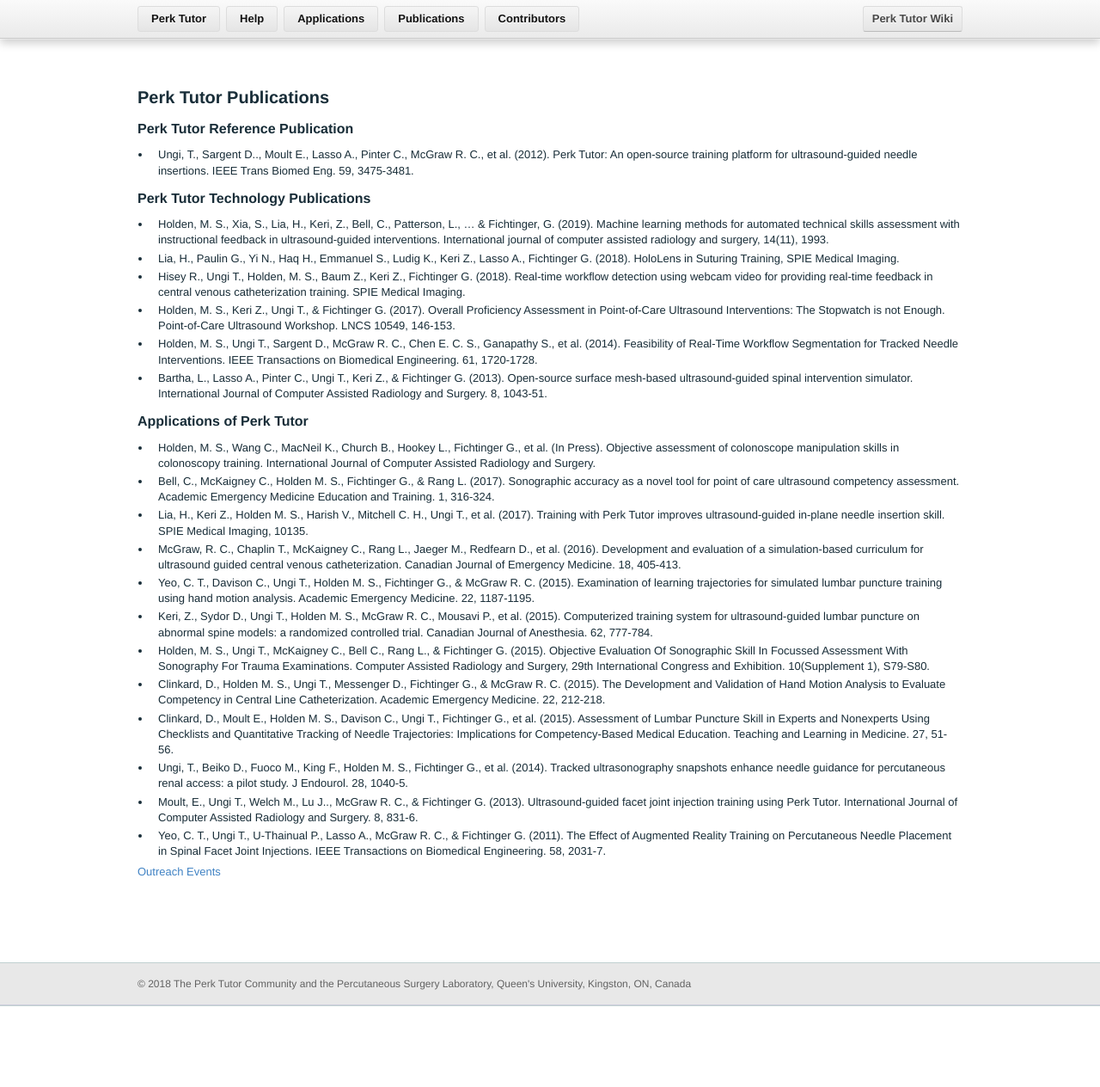
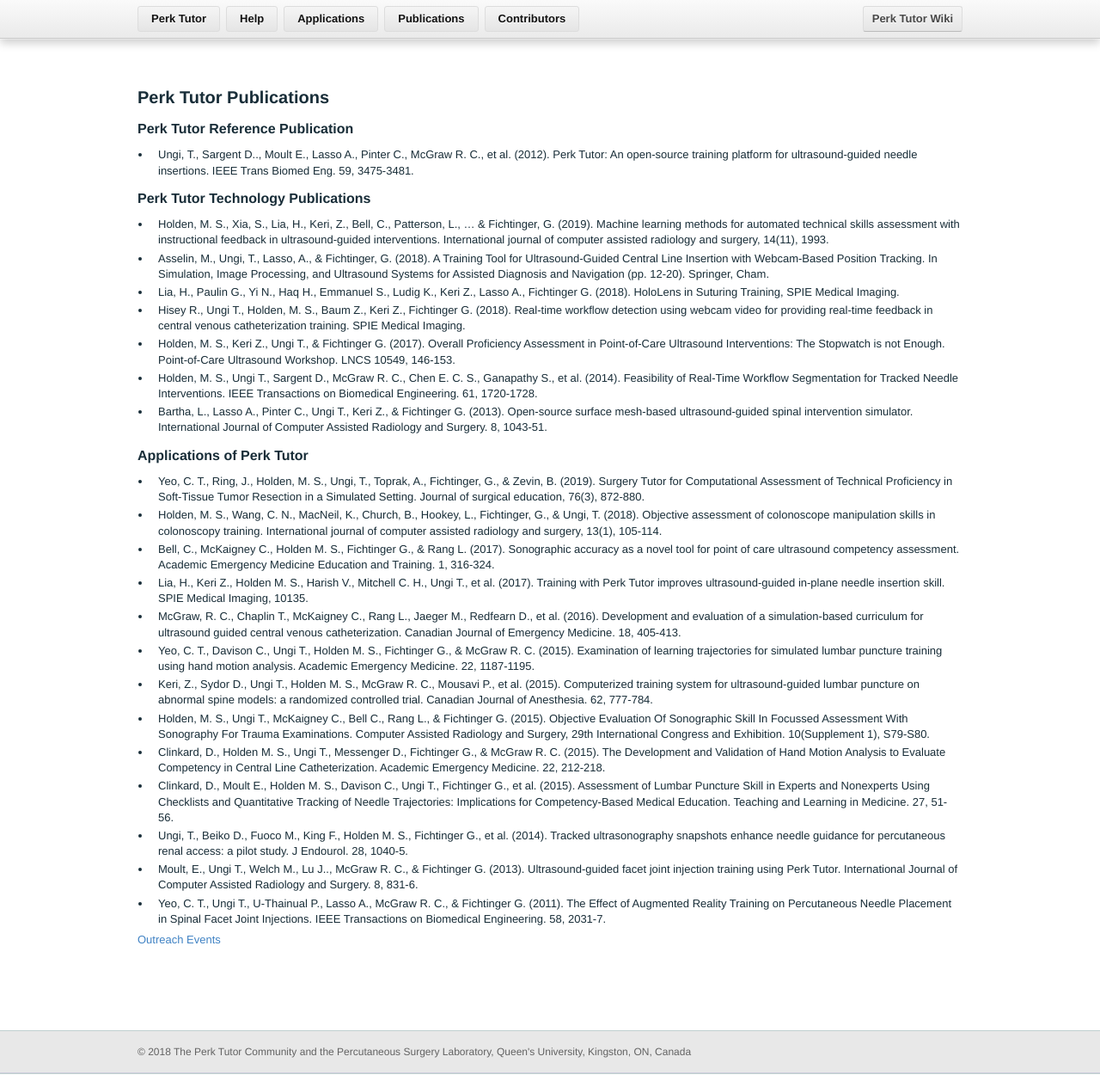
Before and after one commit to PerkTutor/perktutor.github.io, a Jekyll site: the page built from Publications.md, in a window 1280 px wide. Shown: the whole page at 86% size. Built offline with Jekyll 4.4.1, drawn with Linux system fonts in a browser that asks for light colours; our own code applies the rules of GitHub Pages for plain Markdown files; before the commit the page ends 1185 px from its top, so only the background shows below that.

Commit message:
Update Publications.md

```diff
--- a/Publications.md
+++ b/Publications.md
@@ -11,6 +11,7 @@
 ## Perk Tutor Technology Publications
 
 * Holden, M. S., Xia, S., Lia, H., Keri, Z., Bell, C., Patterson, L., ... & Fichtinger, G. (2019). Machine learning methods for automated technical skills assessment with instructional feedback in ultrasound-guided interventions. International journal of computer assisted radiology and surgery, 14(11), 1993.
+* Asselin, M., Ungi, T., Lasso, A., & Fichtinger, G. (2018). A Training Tool for Ultrasound-Guided Central Line Insertion with Webcam-Based Position Tracking. In Simulation, Image Processing, and Ultrasound Systems for Assisted Diagnosis and Navigation (pp. 12-20). Springer, Cham.
 * Lia, H., Paulin G., Yi N., Haq H., Emmanuel S., Ludig K., Keri Z., Lasso A., Fichtinger G. (2018). HoloLens in Suturing Training, SPIE Medical Imaging.
 * Hisey R., Ungi T., Holden, M. S., Baum Z., Keri Z., Fichtinger G. (2018).  Real-time workflow detection using webcam video for providing real-time feedback in central venous catheterization training. SPIE Medical Imaging.
 * Holden, M. S., Keri Z., Ungi T., & Fichtinger G. (2017).  Overall Proficiency Assessment in Point-of-Care Ultrasound Interventions: The Stopwatch is not Enough. Point-of-Care Ultrasound Workshop. LNCS 10549, 146-153.
@@ -20,7 +21,8 @@
 
 ## Applications of Perk Tutor
 
-* Holden, M. S., Wang C., MacNeil K., Church B., Hookey L., Fichtinger G., et al. (In Press).  Objective assessment of colonoscope manipulation skills in colonoscopy training. International Journal of Computer Assisted Radiology and Surgery.
+* Yeo, C. T., Ring, J., Holden, M. S., Ungi, T., Toprak, A., Fichtinger, G., & Zevin, B. (2019). Surgery Tutor for Computational Assessment of Technical Proficiency in Soft-Tissue Tumor Resection in a Simulated Setting. Journal of surgical education, 76(3), 872-880.
+* Holden, M. S., Wang, C. N., MacNeil, K., Church, B., Hookey, L., Fichtinger, G., & Ungi, T. (2018). Objective assessment of colonoscope manipulation skills in colonoscopy training. International journal of computer assisted radiology and surgery, 13(1), 105-114.
 * Bell, C., McKaigney C., Holden M. S., Fichtinger G., & Rang L. (2017).  Sonographic accuracy as a novel tool for point of care ultrasound competency assessment. Academic Emergency Medicine Education and Training. 1, 316-324.
 * Lia, H., Keri Z., Holden M. S., Harish V., Mitchell C. H., Ungi T., et al. (2017).  Training with Perk Tutor improves ultrasound-guided in-plane needle insertion skill. SPIE Medical Imaging, 10135.
 * McGraw, R. C., Chaplin T., McKaigney C., Rang L., Jaeger M., Redfearn D., et al. (2016).  Development and evaluation of a simulation-based curriculum for ultrasound guided central venous catheterization. Canadian Journal of Emergency Medicine. 18, 405-413.
```
